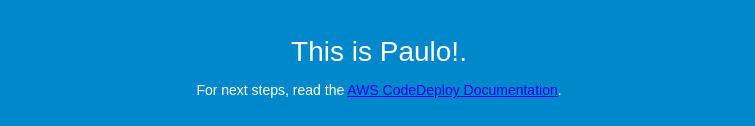
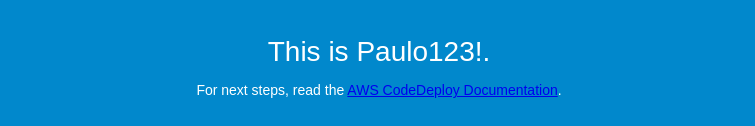
Before and after one commit to pmamaril/CodeDeployPaulo, a plain HTML site: page index.html in a window 1280 px wide. Shown: the part 185-311 px from the top of the page, without its empty margins (261-1016 px from the left). Drawn offline with Linux system fonts and the light colour scheme.

Commit message:
index change

```diff
--- a/index.html
+++ b/index.html
@@ -29,7 +29,7 @@
     <h1>Congratulations</h1>
     <h2>This application was deployed using AWS CodeDeploy!.</h2>
     <br>
-    <h2>This is Paulo!.</h2>
+    <h2>This is Paulo123!.</h2>
     <p>For next steps, read the <a href="http://aws.amazon.com/documentation/codedeploy">AWS CodeDeploy Documentation</a>.</p>
   </div>
 </body>
```
